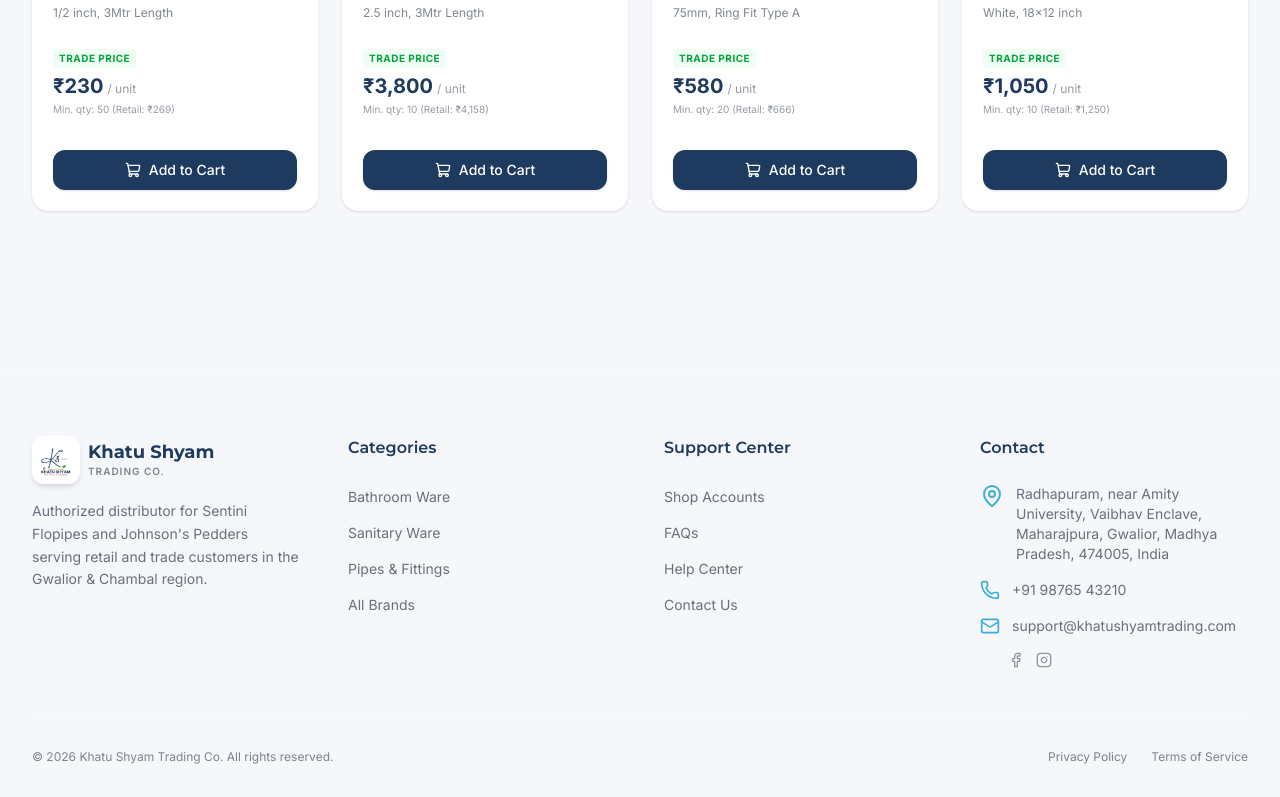
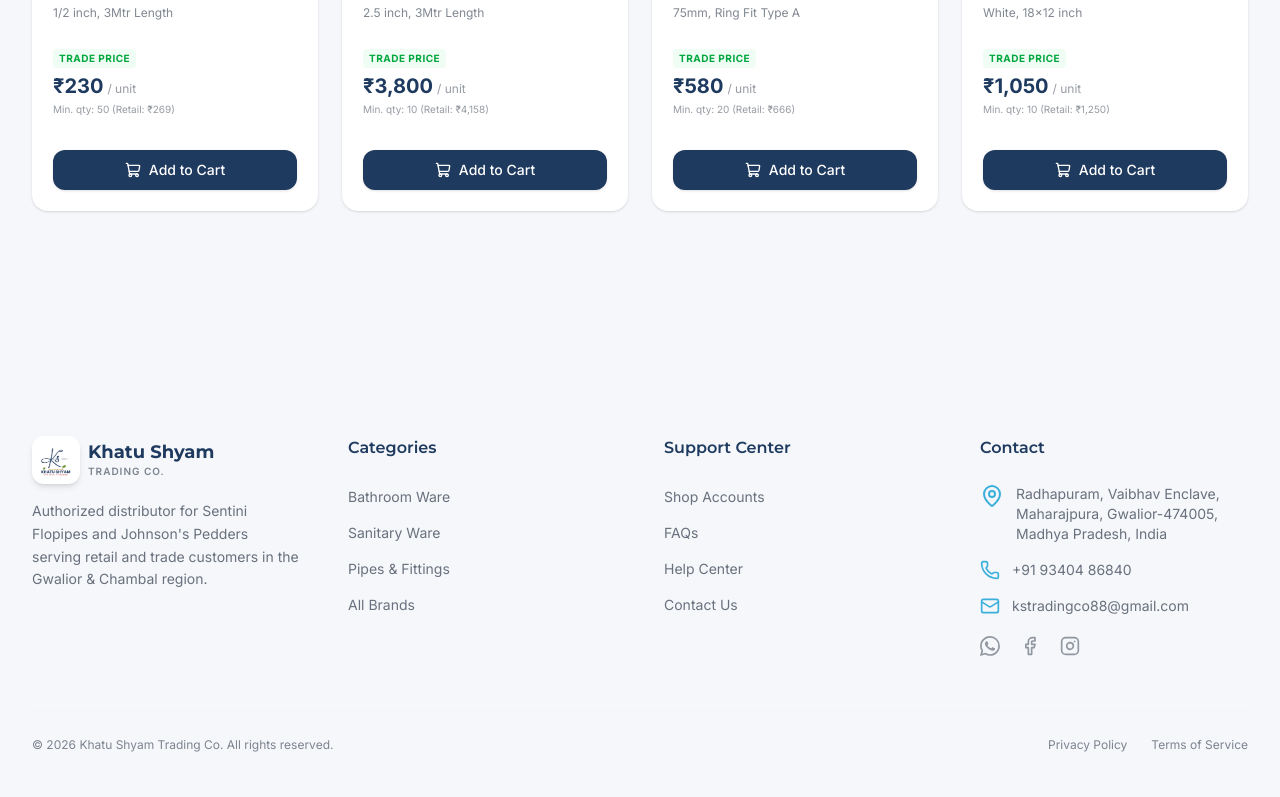
Before and after one commit to sidd-sharma22/KSTC, a Next.js app: page / in a window 1280 px wide. Shown: the part 1332-2129 px from the top of the page. Built offline with nearby package versions, Linux system fonts and the light colour scheme.

Commit message:
feat: add contact us page and site footer component

```diff
--- a/src/app/contact-us/page.tsx
+++ b/src/app/contact-us/page.tsx
@@ -74,7 +74,7 @@
               <MapPin className="w-5 h-5 text-brand-accent" /> Our Address
             </h3>
             <p className="text-sm text-brand-text/80 leading-relaxed mb-4">
-              Radhapuram, near Amity University, Vaibhav Enclave, Maharajpura, Gwalior, Madhya Pradesh, 474005, India
+              Radhapuram, Vaibhav Enclave, Maharajpura, Gwalior-474005, Madhya Pradesh, India
             </p>
             <a
               href="https://maps.app.goo.gl/HMytKeSHLpnLAgAp7"
@@ -106,23 +106,23 @@
               <Phone className="w-5 h-5 text-brand-accent" /> Contact
             </h3>
             <div className="space-y-3 text-sm text-brand-text/80">
-              <p><span className="font-semibold text-brand-primary">Phone:</span> <a href="tel:9340486840">+91 93404 86840</a></p>
-              <p><span className="font-semibold text-brand-primary">Alternate Phone:</span> <a href="tel:9074912742">+91 90749 12742</a></p>
+              <p><span className="font-semibold text-brand-primary">Phone:</span> <a href="tel:+919340486840">+91 93404 86840</a></p>
+              <p><span className="font-semibold text-brand-primary">Alternate Phone:</span> <a href="tel:+919074912742">+91 90749 12742</a></p>
               <p><span className="font-semibold text-brand-primary">Email:</span> <a href="mailto:kstradingco88@gmail.com">kstradingco88@gmail.com</a></p>
-              <p><span className="font-semibold text-brand-primary"><a href="https://wa.me/919340486840">WhatsApp: +91 93404 86840</a></span></p>
+              <p><span className="font-semibold text-brand-primary">WhatsApp:</span> <a href="https://wa.me/919340486840?text=Hello!%20I'm%20interested%20in%20your%20products.%20I've%20got%20you%20from%20your%20website.%20Let's%20have%20a%20good%20deal." target="_blank" rel="noopener noreferrer">+91 93404 86840</a></p>
             </div>
           </div>
 
           {/* Social Card */}
           <div className="bg-white rounded-2xl border border-brand-border/50 p-6 shadow-sm">
             <h3 className="font-heading font-semibold text-brand-primary text-lg mb-4 flex items-center gap-2">
-              <Globe className="w-5 h-5 text-brand-accent" /> Keep In Touch
+              <Globe className="w-5 h-5 text-brand-accent" /> Social Media
             </h3>
             <div className="space-y-2 text-sm">
-              <div className="flex gap-3">
-                <SocialIcon href="#" icon={<Facebook className="w-4 h-4" />} label="Facebook" />
-                <SocialIcon href="#" icon={<Instagram className="w-4 h-4" />} label="Instagram" />
-                <SocialIcon href="https://wa.me/919340486840?text=Hello!%20I'm%20interested%20in%20your%20products.%20I've%20got%20you%20from%20your%20website.%20Let's%20have%20a%20good%20deal." icon={<WhatsApp className="w-4 h-4" />} label="WhatsApp" />
+              <div className="flex gap-5 items-center mt-1">
+                <SocialIcon href="https://wa.me/919340486840?text=Hello!%20I'm%20interested%20in%20your%20products.%20I've%20got%20you%20from%20your%20website.%20Let's%20have%20a%20good%20deal." icon={<WhatsApp className="w-5 h-5" />} label="WhatsApp" />
+                <SocialIcon href="#" icon={<Facebook className="w-5 h-5" />} label="Facebook" />
+                <SocialIcon href="https://www.instagram.com/khatushyamtradingco" icon={<Instagram className="w-5 h-5" />} label="Instagram" />
               </div>
             </div>
           </div>
@@ -156,7 +156,7 @@
 function WhatsApp(props: React.SVGProps<SVGSVGElement>) {
   return (
     <svg xmlns="http://www.w3.org/2000/svg" viewBox="0 0 16 16" fill="currentColor" {...props}>
-      <path d="M13.601 2.326A7.85 7.85 0 0 0 7.994 0C3.627 0 .068 3.558.064 7.926c0 1.399.366 2.76 1.057 3.965L0 16l4.204-1.102a7.9 7.9 0 0 0 3.79.965h.004c4.368 0 7.926-3.558 7.93-7.93A7.9 7.9 0 0 0 13.6 2.326zM7.994 14.521a6.6 6.6 0 0 1-3.356-.92l-.24-.144-2.494.654.666-2.433-.156-.251a6.56 6.56 0 0 1-1.007-3.505c0-3.626 2.957-6.584 6.591-6.584a6.56 6.56 0 0 1 4.66 1.931 6.56 6.56 0 0 1 1.928 4.66c-.004 3.639-2.961 6.592-6.592 6.592m3.615-4.934c-.197-.099-1.17-.578-1.353-.646-.182-.065-.315-.099-.445.099-.133.197-.513.646-.627.775-.114.133-.232.148-.43.05-.197-.1-.836-.308-1.592-.985-.59-.525-.985-1.175-1.103-1.372-.114-.198-.011-.304.088-.403.087-.088.197-.232.296-.346.1-.114.133-.198.198-.33.065-.134.034-.248-.015-.347-.05-.099-.445-1.076-.612-1.47-.16-.389-.323-.335-.445-.34-.114-.007-.247-.007-.38-.007a.73.73 0 0 0-.529.247c-.182.198-.691.677-.691 1.654s.71 1.916.81 2.049c.098.133 1.394 2.132 3.383 2.992.47.205.84.326 1.129.418.475.152.904.129 1.246.08.38-.058 1.171-.48 1.338-.943.164-.464.164-.86.114-.943-.049-.084-.182-.133-.38-.232"/>
+      <path d="M13.601 2.326A7.85 7.85 0 0 0 7.994 0C3.627 0 .068 3.558.064 7.926c0 1.399.366 2.76 1.057 3.965L0 16l4.204-1.102a7.9 7.9 0 0 0 3.79.965h.004c4.368 0 7.926-3.558 7.93-7.93A7.9 7.9 0 0 0 13.6 2.326zM7.994 14.521a6.6 6.6 0 0 1-3.356-.92l-.24-.144-2.494.654.666-2.433-.156-.251a6.56 6.56 0 0 1-1.007-3.505c0-3.626 2.957-6.584 6.591-6.584a6.56 6.56 0 0 1 4.66 1.931 6.56 6.56 0 0 1 1.928 4.66c-.004 3.639-2.961 6.592-6.592 6.592m3.615-4.934c-.197-.099-1.17-.578-1.353-.646-.182-.065-.315-.099-.445.099-.133.197-.513.646-.627.775-.114.133-.232.148-.43.05-.197-.1-.836-.308-1.592-.985-.59-.525-.985-1.175-1.103-1.372-.114-.198-.011-.304.088-.403.087-.088.197-.232.296-.346.1-.114.133-.198.198-.33.065-.134.034-.248-.015-.347-.05-.099-.445-1.076-.612-1.47-.16-.389-.323-.335-.445-.34-.114-.007-.247-.007-.38-.007a.73.73 0 0 0-.529.247c-.182.198-.691.677-.691 1.654s.71 1.916.81 2.049c.098.133 1.394 2.132 3.383 2.992.47.205.84.326 1.129.418.475.152.904.129 1.246.08.38-.058 1.171-.48 1.338-.943.164-.464.164-.86.114-.943-.049-.084-.182-.133-.38-.232" />
     </svg>
   );
 }
--- a/src/components/layout/Footer.tsx
+++ b/src/components/layout/Footer.tsx
@@ -53,22 +53,22 @@
               <li className="flex items-start gap-3 text-sm text-brand-text/70">
                 <MapPin className="w-6 h-6 text-brand-accent shrink-0" />
                 <a href="https://maps.app.goo.gl/HMytKeSHLpnLAgAp7" target="_blank" rel="noopener noreferrer" className="hover:text-brand-primary hover:underline transition-colors">
-                  Radhapuram, near Amity University, Vaibhav Enclave, Maharajpura, Gwalior, Madhya Pradesh, 474005, India
+                  Radhapuram, Vaibhav Enclave, Maharajpura, Gwalior-474005, Madhya Pradesh, India
                 </a>
               </li>
               <li className="flex items-center gap-3 text-sm text-brand-text/70">
                 <Phone className="w-5 h-5 text-brand-accent shrink-0" />
-                <a href="tel:+919876543210" className="hover:text-brand-primary transition-colors">+91 98765 43210</a>
+                <a href="tel:+919340486840" className="hover:text-brand-primary transition-colors">+91 93404 86840</a>
               </li>
               <li className="flex items-center gap-3 text-sm text-brand-text/70">
                 <Mail className="w-5 h-5 text-brand-accent shrink-0" />
-                <a href="mailto:support@khatushyamtrading.com" className="hover:text-brand-primary transition-colors">support@khatushyamtrading.com</a>
+                <a href="mailto:kstradingco88@gmail.com" className="hover:text-brand-primary transition-colors">kstradingco88@gmail.com</a>
               </li>
               <li className="flex items-center gap-3 text-sm text-brand-text/70">
-                <div className="flex gap-3">
-                  <SocialIcon href="https://wa.me/919340486840?text=Hello!%20I'm%20interested%20in%20your%20products.%20I've%20got%20you%20from%20your%20website.%20Let's%20have%20a%20good%20deal." icon={<WhatsApp className="w-4 h-4" />} label="WhatsApp" />
-                  <SocialIcon href="#" icon={<Facebook className="w-4 h-4" />} label="Facebook" />
-                  <SocialIcon href="#" icon={<Instagram className="w-4 h-4" />} label="Instagram" />
+                <div className="flex gap-5 items-center mt-1">
+                  <SocialIcon href="https://wa.me/919340486840?text=Hello!%20I'm%20interested%20in%20your%20products.%20I've%20got%20you%20from%20your%20website.%20Let's%20have%20a%20good%20deal." icon={<WhatsApp className="w-5 h-5" />} label="WhatsApp" />
+                  <SocialIcon href="#" icon={<Facebook className="w-5 h-5" />} label="Facebook" />
+                  <SocialIcon href="https://www.instagram.com/khatushyamtradingco" icon={<Instagram className="w-5 h-5" />} label="Instagram" />
                 </div>
               </li>
             </ul>
@@ -124,6 +124,8 @@
 
 function WhatsApp(props: React.SVGProps<SVGSVGElement>) {
   return (
-    <svg xmlns="http://www.w3.org/2000/svg" width="24" height="24" viewBox="0 0 24 24" fill="none" stroke="currentColor" strokeWidth="2" strokeLinecap="round" strokeLinejoin="round" {...props}><path d="M476.9 161.1C435 119.1 379.2 96 319.9 96C197.5 96 97.9 195.6 97.9 318C97.9 357.1 108.1 395.3 127.5 429L96 544L213.7 513.1C246.1 530.8 282.6 540.1 319.8 540.1L319.9 540.1C442.2 540.1 544 440.5 544 318.1C544 258.8 518.8 203.1 476.9 161.1zM319.9 502.7C286.7 502.7 254.2 493.8 225.9 477L219.2 473L149.4 491.3L168 423.2L163.6 416.2C145.1 386.8 135.4 352.9 135.4 318C135.4 216.3 218.2 133.5 320 133.5C369.3 133.5 415.6 152.7 450.4 187.6C485.2 222.5 506.6 268.8 506.5 318.1C506.5 419.9 421.6 502.7 319.9 502.7zM421.1 364.5C415.6 361.7 388.3 348.3 383.2 346.5C378.1 344.6 374.4 343.7 370.7 349.3C367 354.9 356.4 367.3 353.1 371.1C349.9 374.8 346.6 375.3 341.1 372.5C308.5 356.2 287.1 343.4 265.6 306.5C259.9 296.7 271.3 297.4 281.9 276.2C283.7 272.5 282.8 269.3 281.4 266.5C280 263.7 268.9 236.4 264.3 225.3C259.8 214.5 255.2 216 251.8 215.8C248.6 215.6 244.9 215.6 241.2 215.6C237.5 215.6 231.5 217 226.4 222.5C221.3 228.1 207 241.5 207 268.8C207 296.1 226.9 322.5 229.6 326.2C232.4 329.9 268.7 385.9 324.4 410C359.6 425.2 373.4 426.5 391 423.9C401.7 422.3 423.8 410.5 428.4 397.5C433 384.5 433 373.4 431.6 371.1C430.3 368.6 426.6 367.2 421.1 364.5z" /></svg>
+    <svg xmlns="http://www.w3.org/2000/svg" viewBox="0 0 16 16" fill="currentColor" {...props}>
+      <path d="M13.601 2.326A7.85 7.85 0 0 0 7.994 0C3.627 0 .068 3.558.064 7.926c0 1.399.366 2.76 1.057 3.965L0 16l4.204-1.102a7.9 7.9 0 0 0 3.79.965h.004c4.368 0 7.926-3.558 7.93-7.93A7.9 7.9 0 0 0 13.6 2.326zM7.994 14.521a6.6 6.6 0 0 1-3.356-.92l-.24-.144-2.494.654.666-2.433-.156-.251a6.56 6.56 0 0 1-1.007-3.505c0-3.626 2.957-6.584 6.591-6.584a6.56 6.56 0 0 1 4.66 1.931 6.56 6.56 0 0 1 1.928 4.66c-.004 3.639-2.961 6.592-6.592 6.592m3.615-4.934c-.197-.099-1.17-.578-1.353-.646-.182-.065-.315-.099-.445.099-.133.197-.513.646-.627.775-.114.133-.232.148-.43.05-.197-.1-.836-.308-1.592-.985-.59-.525-.985-1.175-1.103-1.372-.114-.198-.011-.304.088-.403.087-.088.197-.232.296-.346.1-.114.133-.198.198-.33.065-.134.034-.248-.015-.347-.05-.099-.445-1.076-.612-1.47-.16-.389-.323-.335-.445-.34-.114-.007-.247-.007-.38-.007a.73.73 0 0 0-.529.247c-.182.198-.691.677-.691 1.654s.71 1.916.81 2.049c.098.133 1.394 2.132 3.383 2.992.47.205.84.326 1.129.418.475.152.904.129 1.246.08.38-.058 1.171-.48 1.338-.943.164-.464.164-.86.114-.943-.049-.084-.182-.133-.38-.232" />
+    </svg>
   );
 }
```
